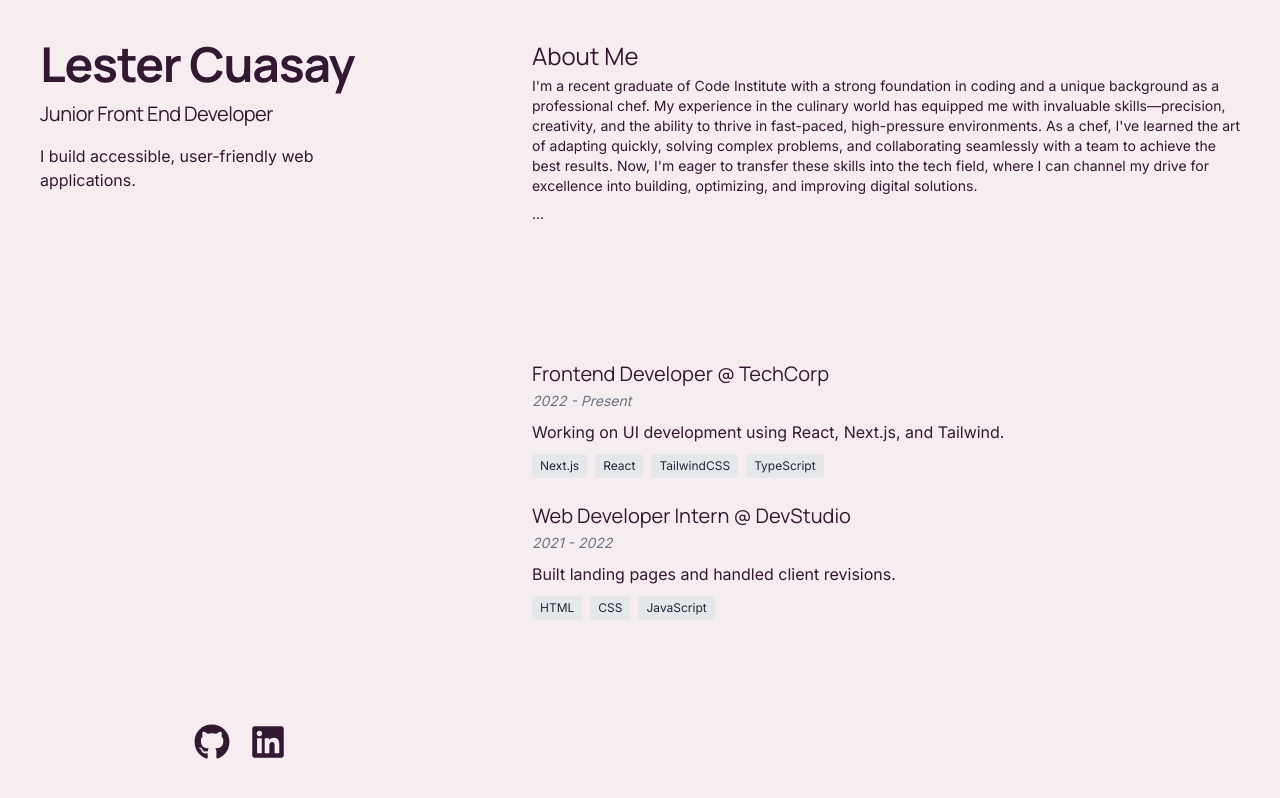
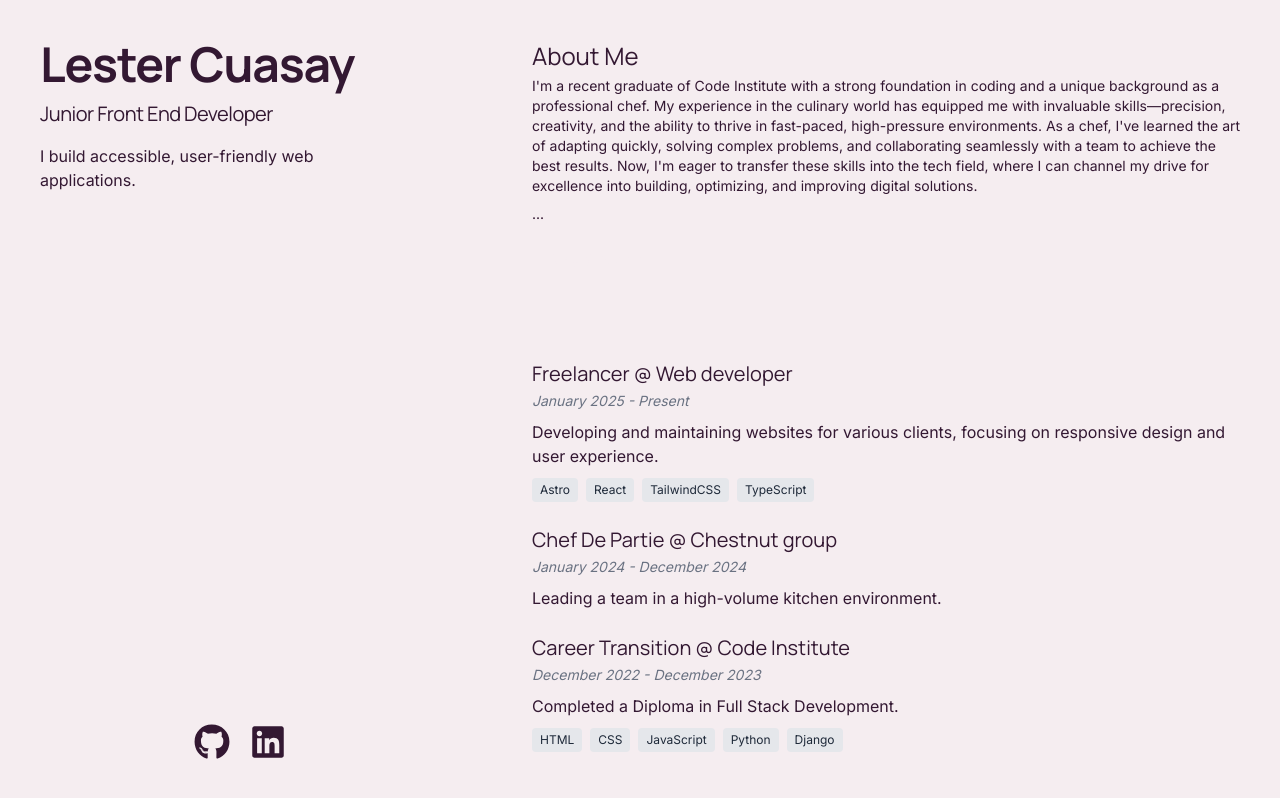
Before and after one commit to LesterCuasay/Portfolio-Next.js, a Next.js app: page / in a window 1280 px wide. Built offline with nearby package versions, Linux system fonts and the light colour scheme.

Commit message:
feat - added my actual experience in the json

```diff
--- a/src/app/components/ExperienceSection.js
+++ b/src/app/components/ExperienceSection.js
@@ -11,7 +11,7 @@ export default function ExperienceSection() {
           <span className="text-sm italic text-gray-500">{item.period}</span>
           <p className="mt-2">{item.description}</p>
           <div className="mt-2">
-            {item.technologies.map((tech, index) => (
+            {(item.technologies ?? []).map((tech, index) => (
               <span
                 key={index}
                 className="inline-block bg-gray-200 text-gray-800 text-xs px-2 py-1 mr-2 rounded"
--- a/src/app/data/experience.js
+++ b/src/app/data/experience.js
@@ -1,17 +1,23 @@
 export const experience = [
   {
-    role: "Frontend Developer",
-    company: "TechCorp",
-    period: "2022 - Present",
+    role: "Freelancer",
+    company: "Web developer",
+    period: "January 2025 - Present",
     description:
-      "Working on UI development using React, Next.js, and Tailwind.",
-    technologies: ["Next.js", "React", "TailwindCSS", "TypeScript"],
+      "Developing and maintaining websites for various clients, focusing on responsive design and user experience.",
+    technologies: ["Astro", "React", "TailwindCSS", "TypeScript"],
   },
   {
-    role: "Web Developer Intern",
-    company: "DevStudio",
-    period: "2021 - 2022",
-    description: "Built landing pages and handled client revisions.",
-    technologies: ["HTML", "CSS", "JavaScript"],
+    role: "Chef De Partie",
+    company: "Chestnut group",
+    period: "January 2024 - December 2024",
+    description: "Leading a team in a high-volume kitchen environment.",
+  },
+  {
+    role: "Career Transition",
+    company: "Code Institute",
+    period: "December 2022 - December 2023",
+    description: "Completed a Diploma in Full Stack Development.",
+    technologies: ["HTML", "CSS", "JavaScript", "Python", "Django"],
   },
 ];
```
